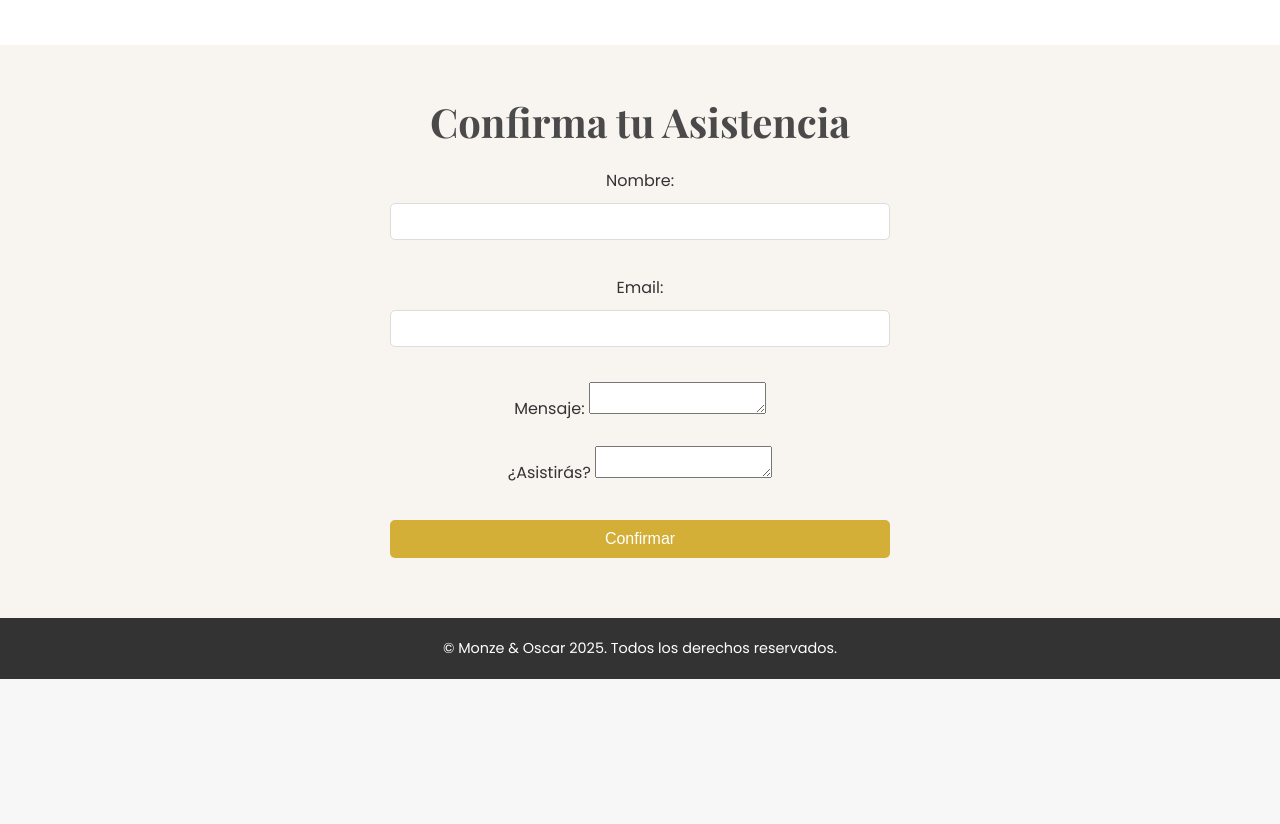
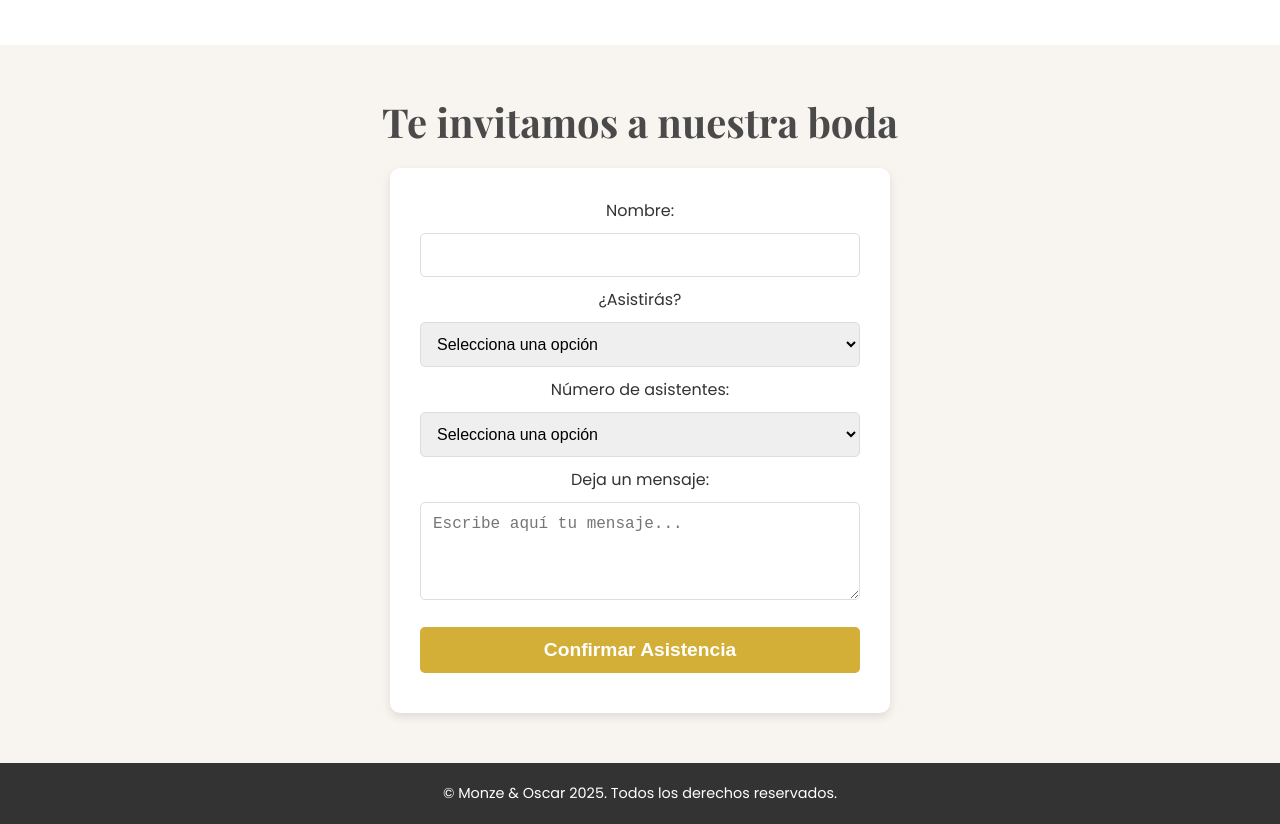
Before and after one commit to mosh-2025/wedding, a plain HTML site: page index.html in a window 1280 px wide. Shown: the part 3024-3848 px from the top of the page. Before the commit the page ends 3703 px from the top, so only its background shows below. Drawn offline with nearby package versions, Linux system fonts and the light colour scheme.

Commit message:
form toast

```diff
--- a/index.html
+++ b/index.html
@@ -342,24 +342,36 @@
         .form-section form {
             max-width: 500px;
             margin: 0 auto;
+            background: #fff;
+            padding: 30px;
+            border-radius: 10px;
+            box-shadow: 0 4px 10px rgba(0, 0, 0, 0.1);
         }
 
         .form-section form input,
         .form-section form select,
+        .form-section form textarea,
         .form-section form button {
             width: 100%;
-            padding: 10px;
+            padding: 12px;
             margin: 10px 0;
             border-radius: 5px;
             border: 1px solid #ddd;
+            font-size: 1rem;
         }
 
         .form-section form button {
             background-color: #d4af37;
             color: white;
             border: none;
-            font-size: 1rem;
             cursor: pointer;
+            font-size: 1.2rem;
+            font-weight: bold;
+        }
+
+        .form-section form button:disabled {
+            background-color: #b59d32;
+            cursor: not-allowed;
         }
 
         /* Footer */
@@ -465,21 +477,29 @@
 
     <!-- Sección de confirmación -->
     <section class="form-section">
-        <h2>Confirma tu Asistencia</h2>
+        <h2>Te invitamos a nuestra boda</h2>
         <form id="myForm">
             <label for="nombre">Nombre:</label>
-            <input type="text" id="nombre" name="nombre" required><br><br>
+            <input type="text" id="nombre" name="nombre" required><br>
 
-            <label for="email">Email:</label>
-            <input type="email" id="email" name="email" required><br><br>
+            <label for="asistencia">¿Asistirás?</label>
+            <select id="asistencia" name="asistencia" required>
+                <option value="" disabled selected>Selecciona una opción</option>
+                <option value="Sí">Sí</option>
+                <option value="No">No</option>
+            </select><br>
 
-            <label for="mensaje">Mensaje:</label>
-            <textarea id="mensaje" name="mensaje" required></textarea><br><br>
+            <label for="numero-asistentes">Número de asistentes:</label>
+            <select id="numero-asistentes" name="numero-asistentes" required>
+                <option value="" disabled selected>Selecciona una opción</option>
+                <option value="1">1</option>
+                <option value="2">2</option>
+            </select><br>
 
-            <label for="rsvp">¿Asistirás?</label>
-            <textarea id="rsvp" name="rsvp" required></textarea><br><br>
+            <label for="mensaje">Deja un mensaje:</label>
+            <textarea id="mensaje" name="mensaje" rows="4" placeholder="Escribe aquí tu mensaje..."></textarea><br>
 
-            <button type="submit">Confirmar</button>
+            <button type="submit" id="submitBtn">Confirmar Asistencia</button>
         </form>
     </section>
 
@@ -489,17 +509,27 @@
     </footer>
 
     <script>
-        // Script para enviar datos a Google Sheets
         const scriptURL = 'https://script.google.com/macros/s/AKfycbxqOpTQV1S94EhIqIrDTpwpnjxlOFIbh7om6fDUNec_f3lJW_EIU2Oclgb2ok08eysjIw/exec'; // Coloca el URL del Google Apps Script aquí
         const form = document.getElementById('myForm');
+        const submitBtn = document.getElementById('submitBtn');
 
         form.addEventListener('submit', e => {
             e.preventDefault();
+            submitBtn.disabled = true;
+            submitBtn.innerText = 'Enviando...';
+
             const formData = new FormData(form);
 
             fetch(scriptURL, { method: 'POST', body: formData })
-        .then(response => alert('¡Formulario enviado!'))
-        .catch(error => console.error('Error al enviar el formulario', error));
+                .then(response => {
+                    alert('¡Formulario enviado!');
+                    form.reset();
+                })
+                .catch(error => console.error('Error al enviar el formulario', error))
+                .finally(() => {
+                    submitBtn.disabled = false;
+                    submitBtn.innerText = 'Confirmar Asistencia';
+                });
         });
 
         // Script para la cuenta regresiva
@@ -521,6 +551,5 @@
 
         setInterval(countdown, 1000);
     </script>
-
 </body>
 </html>
```
Lines whose indentation alone changed are shown as unchanged.
